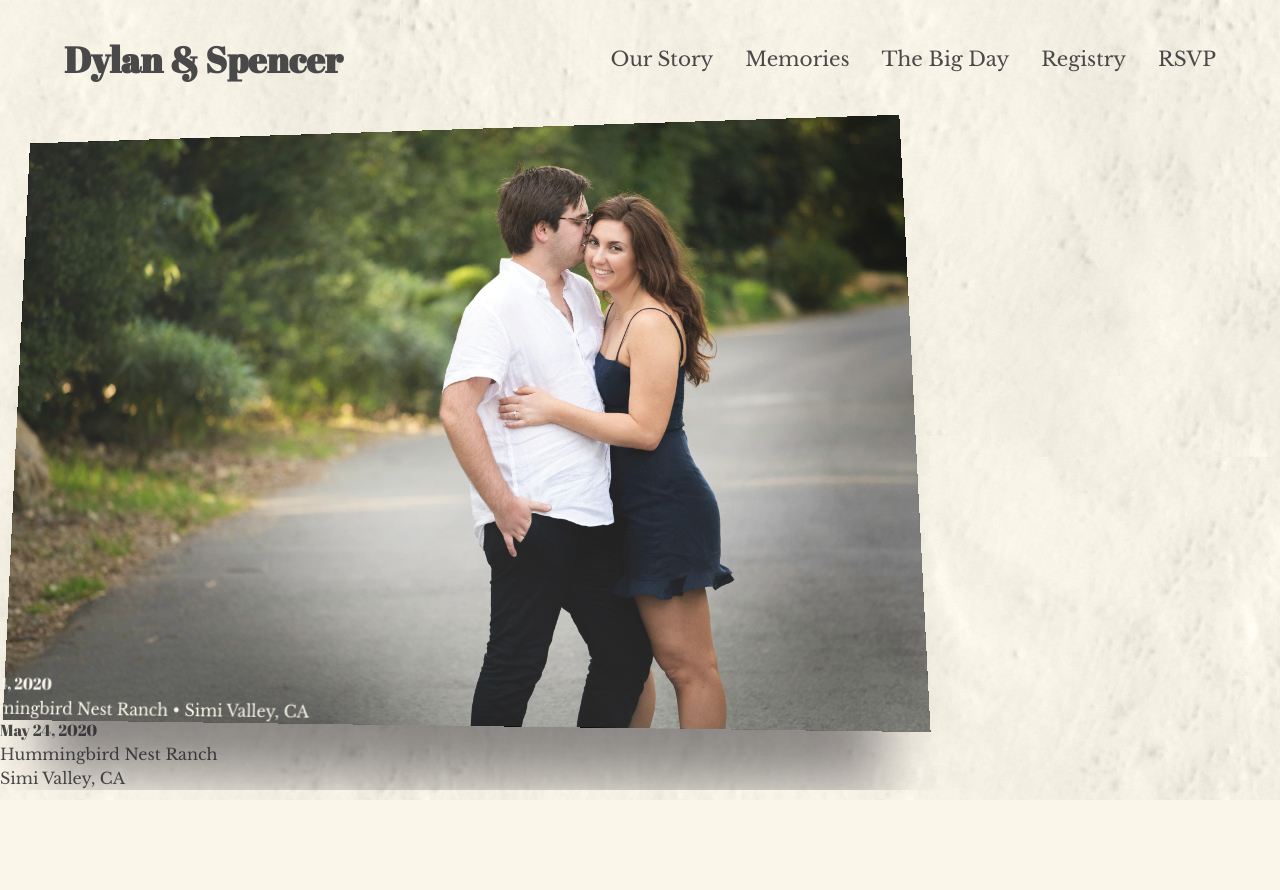
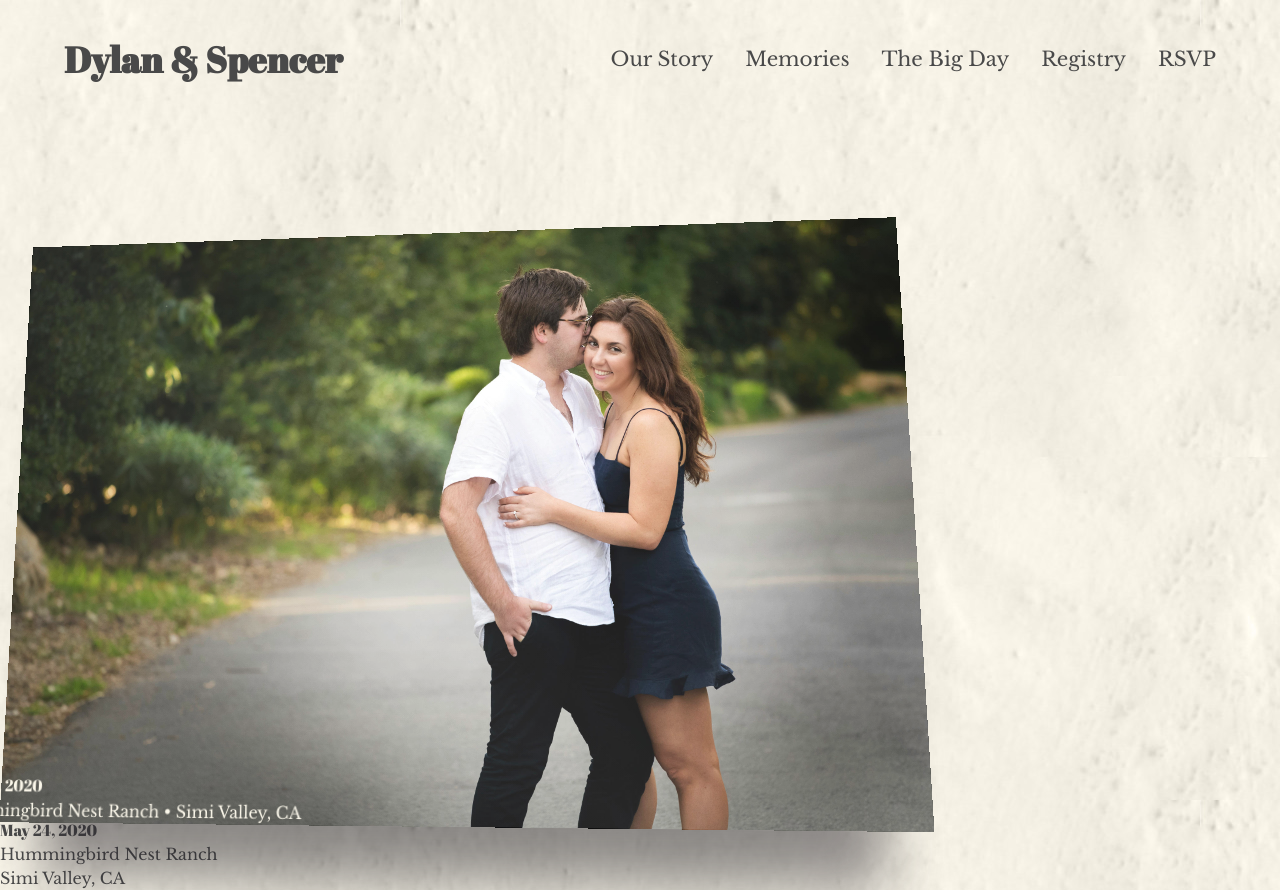
Before and after one commit to netspencer/dylanandspencer.wedding, a Next.js app: page / in a window 1280 px wide. Before the commit the page ends 800 px from the top, so only its background shows below. Built offline with nearby package versions, Linux system fonts and the light colour scheme.

Commit message:
Continuing conversion of styles to tailwind

```diff
--- a/components/Layout.tsx
+++ b/components/Layout.tsx
@@ -1,6 +1,7 @@
 import React, { FunctionComponent } from 'react'
 import Head from 'next/head'
 import Navigation from './Navigation'
+import classNames from 'classnames'
 
 interface Props {
   title?: string
@@ -16,9 +17,11 @@ const Layout: FunctionComponent<Props> = ({
       <meta name="viewport" content="width=device-width, initial-scale=1.0" />
       <meta http-equiv="X-UA-Compatible" content="ie=edge" />
     </Head>
-    <main className="relative">
-      <Navigation />
-      {children}
+    <main className={classNames('relative')}>
+      <div>
+        <Navigation />
+        {children}
+      </div>
     </main>
     <style jsx global>{``}</style>
   </>
--- a/components/Navigation.tsx
+++ b/components/Navigation.tsx
@@ -26,6 +26,9 @@ const NavigationItem: FunctionComponent<Props> = ({ title, href, final }) => (
 const Navigation: FunctionComponent = () => (
   <nav
     className={classNames(
+      'sticky',
+      'top-0',
+      'w-full',
       'flex',
       'items-center',
       'justify-between',
--- a/components/Postcard.tsx
+++ b/components/Postcard.tsx
@@ -35,7 +35,14 @@ const Postcard: FunctionComponent = () => {
         </p>
       </aside>
       <style jsx>{`
+        section {
+          position: relative;
+          top: 50vh;
+        }
         @media (orientation: landscape) {
+          section {
+            margin-top: -37.5vh;
+          }
           article {
             perspective: 140vh;
             width: 112.5vh;
@@ -44,6 +51,9 @@ const Postcard: FunctionComponent = () => {
         }
 
         @media (max-aspect-ratio: 6/4) {
+          section {
+            margin-top: -25vw;
+          }
           article {
             perspective: 93.75vw;
             width: 75vw;
@@ -52,6 +62,9 @@ const Postcard: FunctionComponent = () => {
         }
 
         @media (orientation: portrait) {
+          section {
+            margin-top: -37.5vh;
+          }
           article {
             perspective: 62vh;
             width: 50vh;
@@ -61,6 +74,9 @@ const Postcard: FunctionComponent = () => {
         }
 
         @media (max-aspect-ratio: 4/6) {
+          section {
+            margin-top: -56.25vw;
+          }
           article {
             perspective: 93.75vw;
             width: 75vw;
@@ -91,6 +107,9 @@ const Postcard: FunctionComponent = () => {
         }
 
         @media (max-height: 600px) and (orientation: portrait) {
+          section {
+            margin-top: -30vh;
+          }
           article {
             perspective: 50vh;
             width: 40vh;
--- a/components/StoryWrapper.tsx
+++ b/components/StoryWrapper.tsx
@@ -11,7 +11,7 @@ const components: Components = {
 }
 
 const StoryWrapper: FunctionComponent = ({ children }) => (
-  <article className={classNames('libre', 'max-w-3xl', 'mx-auto')}>
+  <article className={classNames('libre', 'max-w-3xl', 'mx-auto', 'py-48')}>
     <MDXProvider components={components}>{children}</MDXProvider>
   </article>
 )
--- a/pages/index.tsx
+++ b/pages/index.tsx
@@ -2,15 +2,12 @@ import React from 'react'
 import { NextPage } from 'next'
 import Layout from '../components/Layout'
 import Postcard from '../components/Postcard'
+import classNames from 'classnames'
 
 const IndexPage: NextPage = () => {
   return (
     <Layout>
-      <section className="vh-100 dt w-100 relative no-selection">
-        <div className="dtc v-mid tc">
-          <Postcard />
-        </div>
-      </section>
+      <Postcard />
     </Layout>
   )
 }
--- a/styles/shared.css
+++ b/styles/shared.css
@@ -1,6 +1,5 @@
 html,
 body {
-  overflow-x: hidden;
   scroll-behavior: smooth;
 }
 
```
